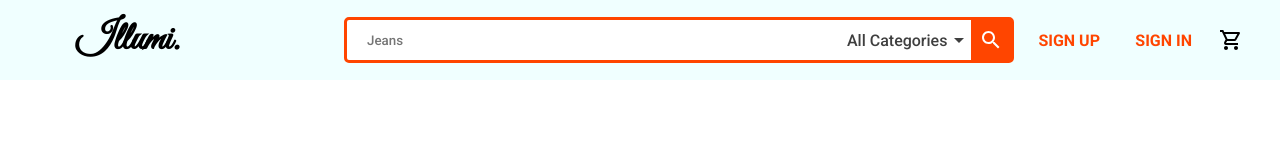
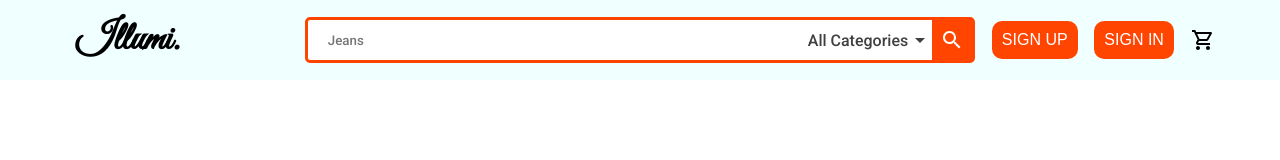
Before and after one commit to EL02HACHMI/E-commerce-Website, a React (Create React App) app: page / in a window 1280 px wide. Shown: the top 160 px of the page. Built offline with nearby package versions, Linux system fonts and the light colour scheme.

Commit message:
React router error page added

```diff
--- a/src/App.js
+++ b/src/App.js
@@ -2,6 +2,7 @@ import React from 'react'
 import Routeone from './components/FirstPage/Routeone'
 // import About from './components/SecPage/About'
 import Navbar from './components/Navbar/Navbar'
+import Error from './Error'
 
 import { BrowserRouter, Routes, Route } from 'react-router-dom';
 
@@ -13,6 +14,7 @@ const App = () => {
       <Navbar/>
       <Routes>
         <Route path="/" element={<Routeone/>}/>
+        <Route path="*" element={<Error/>}/>
         {/* <Route path="/about" element={<About/>}/> */}
       </Routes>
 
--- /dev/null
+++ b/src/Error.jsx
@@ -0,0 +1,41 @@
+import React from "react";
+import styled from "styled-components";
+import ReportGmailerrorredOutlinedIcon from '@mui/icons-material/ReportGmailerrorredOutlined';
+const Container = styled.div`
+  height: 100vh;
+  display: flex;
+  justify-content: center;
+  align-items: center;
+  font-family: "Roboto",sans-serif;
+  flex-direction: column;
+  color: #000;
+  line-height: 5rem;
+`;
+
+const Big = styled.div`
+  font-size: 60px;
+  font-weight: 600;
+`;
+
+const Medium = styled.div`
+  font-size: 40px;
+    display: flex;
+    align-items: center;
+`;
+
+const Small = styled.div`
+  font-size: 25px;
+  font-weight: 300;
+`;
+
+const Error = () => {
+  return (
+    <Container>
+      <Big>404</Big>
+      <Medium><ReportGmailerrorredOutlinedIcon fontSize="large" /> Not Found</Medium>
+      <Small>Woops! Looks like this page doesn't exist </Small>
+    </Container>
+  );
+};
+
+export default Error;
--- a/src/components/FirstPage/Footer.jsx
+++ b/src/components/FirstPage/Footer.jsx
@@ -9,7 +9,7 @@ import RoomIcon from "@mui/icons-material/Room";
 import EmailIcon from "@mui/icons-material/Email";
 
 const Container = styled.div`
-  height: 50vh;
+  height: 40vh;
   display: flex;
 `;
 const Logo = styled.span`
--- a/src/components/Navbar/Navbar.jsx
+++ b/src/components/Navbar/Navbar.jsx
@@ -3,7 +3,7 @@ import styled from "styled-components";
 import ShoppingCartOutlinedIcon from "@mui/icons-material/ShoppingCartOutlined";
 import SearchIcon from "@mui/icons-material/Search";
 import ArrowDropDownIcon from "@mui/icons-material/ArrowDropDown";
-
+import { Link } from "react-router-dom";
 const Navbar = () => {
 
 
@@ -27,10 +27,12 @@ const Navbar = () => {
                 <SearchIcon className="searchIcon" />
               </Icon>
             </Group>
+              <Signinout>
+                <Link to='/signup' className="btn">Sign up</Link>
+                <Link to='/signin' className="btn">Sign in</Link>
             <ShoppingCartOutlinedIcon className="shopicon" />
-              <Signinout>
-              <Linkto  onClick={()=>setActive(!active)}  className={active ? " sign active" : "sign"}>Sign Up</Linkto>
-             <Linkto  onClick={()=>setActive(active)}   className={active ? " sign active" : "sign"}>Sign In</Linkto>
+              {/* <Linkto  onClick={()=>setActive(!active)}  className={active ? " sign active" : "sign"}>Sign Up</Linkto> */}
+             {/* <Linkto  onClick={()=>setActive(active)}   className={active ? " sign active" : "sign"}>Sign In</Linkto> */}
               </Signinout>
           </Right>
         </Wrapper>
@@ -44,8 +46,9 @@ export default Navbar;
 
 const Container = styled.div`
   font-family: "Roboto", sans-serif;
-  position: absolute;
+  position: fixed;
   left: 0;
+  z-index: 100;
   right: 0;
   height: 10vh;
   background-color: azure;
@@ -71,20 +74,12 @@ const Logo = styled.b`
 `;
 const Right = styled.div`
   width: 100%;
-  height: 100%;
   flex: 4;
   display: flex;
   align-items: center;
   justify-content: center;
-  .shopicon {
-    /* margin: 0px 40px; */
-    position: relative;
-    float: left;
-    left: 20%;
-    color: black;
-  }
 `;
-
+// Bar Search
 const BarInput = styled.input`
   border: none;
   padding: 10px 20px;
@@ -113,32 +108,42 @@ const Icon = styled.div`
   align-items: center;
   justify-content: center;
 `;
+
+// Right
 const Signinout = styled.ul`
-  text-transform: uppercase;
+  width: 25%;
   display: flex;
-  margin: 0px 10xpx;
-  justify-content: space-between;
-  font-family: "Poppins", sans-serif;
-  font-weight: 300;
-  width: 15%;
-  text-decoration: none;
+  align-items: center;
+  justify-content: space-evenly;
+  .btn{
+    text-transform: uppercase;
+    font-family: "Poppins", sans-serif;
+    background-color: orangered;
+    color: white;
+    text-decoration: none;
+    padding: 10px;
+    border-radius: 10px;
+    &:hover{
+      background-color: orange;
+    }
+  }
 `;
-const Linkto = styled.li`
-  list-style-type: none;
-  color: orangered;
-  font-weight: 600;
-  text-decoration: none;
-  .sign{
-    position: relative;
-      &.active::after{
-        position: absolute;
-        content: "";
-        bottom: -3px;
-        display: block;
-        height: 2px;
-        width: 100%;
-        background-color: orangered;
-      }
-  }
+// const Linkto = styled.li`
+//   list-style-type: none;
+//   color: orangered;
+//   font-weight: 600;
+//   text-decoration: none;
+//   .sign{
+//     position: relative;
+//       &.active::after{
+//         position: absolute;
+//         content: "";
+//         bottom: -3px;
+//         display: block;
+//         height: 2px;
+//         width: 100%;
+//         background-color: orangered;
+//       }
+//   }
 
-`;
+// `;
```
